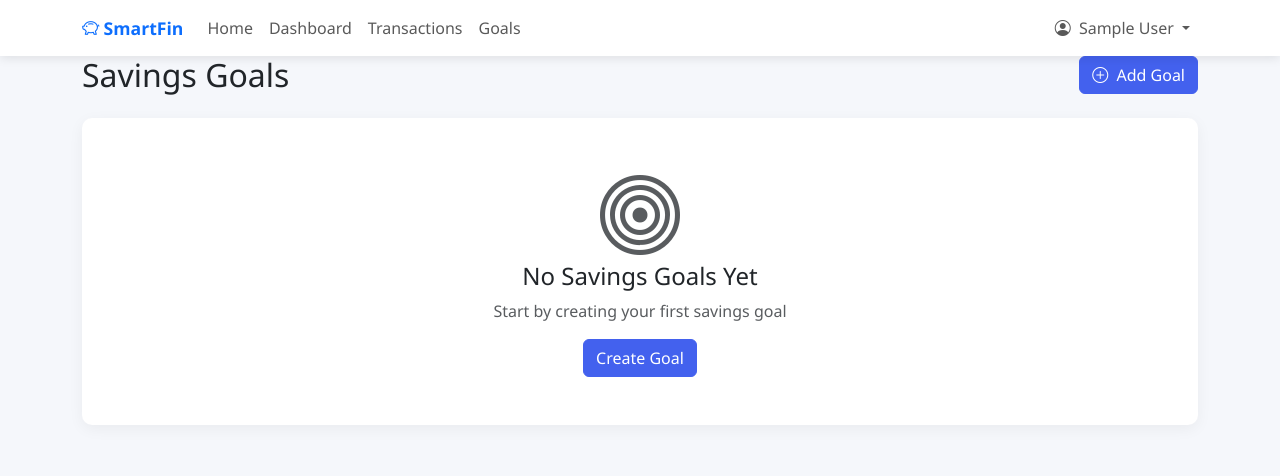
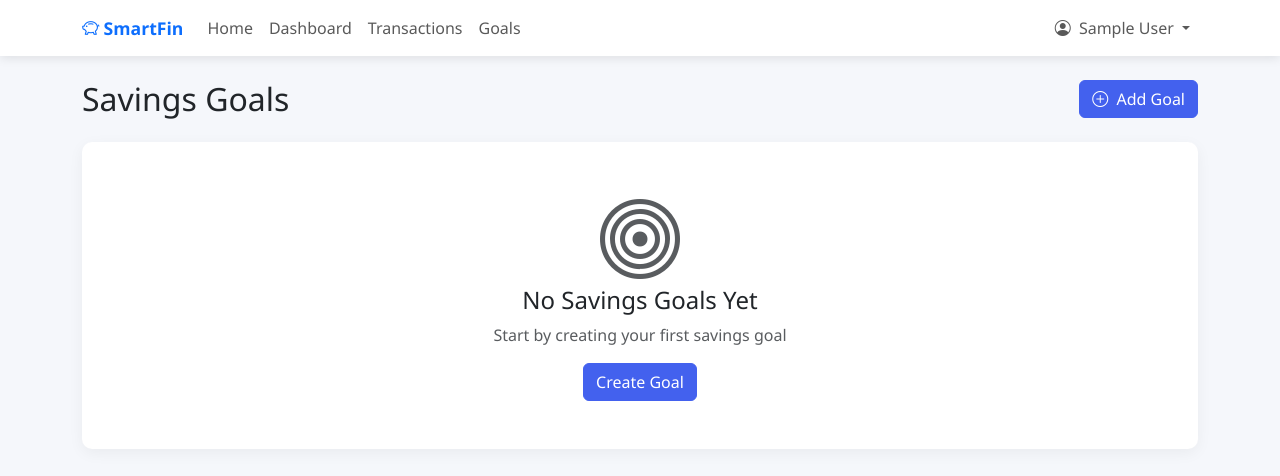
Before and after one commit to aa98-45556443355666/SmartFin_Tracker, a Flask app: page /goals in a window 1280 px wide. Shown: the top 476 px of the page. Run offline with Flask 3, Linux system fonts and the light colour scheme; the visitor is signed in with stand-in values (Sample User, id 1); data that the repository does not hold is empty; some libraries are stand-ins or nearby versions.

Commit message:
improvement in styling

```diff
--- a/templates/dashboard.html
+++ b/templates/dashboard.html
@@ -1,6 +1,6 @@
 {% extends "base.html" %}
 {% block content %}
-<div class="d-flex flex-column flex-md-row justify-content-between align-items-center mb-4">
+<div class="d-flex flex-column flex-md-row justify-content-between align-items-center mb-4 mt-4">
     <h2 class="mb-3 mb-md-0">Dashboard</h2>
     <div>
         <form method="GET" action="{{ url_for('dashboard') }}" class="d-flex flex-wrap align-items-center gap-2">
--- a/templates/goals.html
+++ b/templates/goals.html
@@ -1,6 +1,6 @@
 {% extends "base.html" %}
 {% block content %}
-<div class="d-flex flex-column flex-md-row justify-content-between align-items-center mb-4">
+<div class="d-flex flex-column flex-md-row justify-content-between align-items-center mb-4 mt-4">
     <h2 class="mb-3 mb-md-0">Savings Goals</h2>
     <a href="/add_goal" class="btn btn-primary"><i class="bi bi-plus-circle me-1"></i> Add Goal</a>
 </div>
@@ -205,7 +205,7 @@ document.addEventListener('DOMContentLoaded', function() {
             flashContainer = document.createElement('div');
             flashContainer.id = 'flash-messages';
             flashContainer.style.position = 'fixed';
-            flashContainer.style.top = '20px';
+            flashContainer.style.top = '120px';
             flashContainer.style.right = '20px';
             flashContainer.style.zIndex = '1000';
             document.body.appendChild(flashContainer);
--- a/templates/transactions.html
+++ b/templates/transactions.html
@@ -1,6 +1,6 @@
 {% extends "base.html" %}
 {% block content %}
-<div class="d-flex flex-column flex-md-row justify-content-between align-items-center mb-4">
+<div class="d-flex flex-column flex-md-row justify-content-between align-items-center mb-4 mt-4">
     <h2 class="mb-3 mb-md-0">All Transactions</h2>
     <a href="/add_transaction" class="btn btn-primary">
         <i class="bi bi-plus-circle me-1"></i> Add Transaction
```
